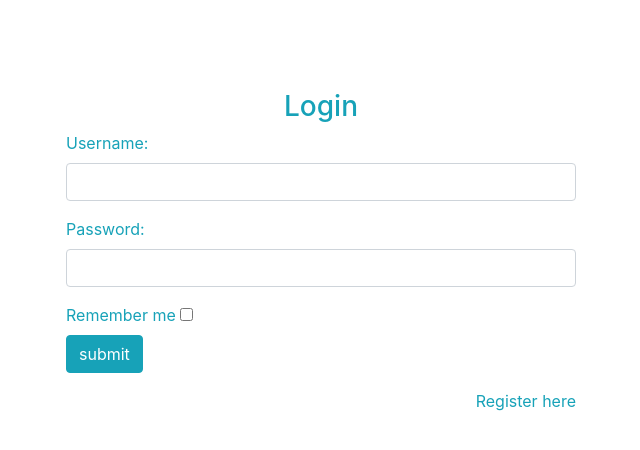
After one commit to manin21st/Django_Web, a Python web app: template eis/templates/main/login0.html in a window 1280 px wide. The commit adds this page. Shown: the top 450 px of the page, without its empty margins (319-959 px from the left). Run offline with Jinja, Linux system fonts and the light colour scheme; the template is opened without the code that fills it, so the values that code supplies are empty; some libraries are stand-ins or nearby versions.

Commit message:
Bootstrap login page test

```diff
--- /dev/null
+++ b/eis/templates/main/login0.html
@@ -0,0 +1,49 @@
+<!DOCTYPE html>
+<html>
+  <head>
+    <!-- Required meta tags -->
+    <meta charset="utf-8">
+    <meta name="viewport" content="width=device-width, initial-scale=1, shrink-to-fit=no">
+
+    <!-- Bootstrap CSS -->
+    <link rel="stylesheet" href="https://stackpath.bootstrapcdn.com/bootstrap/4.2.1/css/bootstrap.min.css" integrity="sha384-GJzZqFGwb1QTTN6wy59ffF1BuGJpLSa9DkKMp0DgiMDm4iYMj70gZWKYbI706tWS" crossorigin="anonymous">
+
+    <!-- Optional JavaScript -->
+    <!-- jQuery first, then Popper.js, then Bootstrap JS -->
+    <link href="https://maxcdn.bootstrapcdn.com/bootstrap/4.1.1/css/bootstrap.min.css" rel="stylesheet" id="bootstrap-css">
+    <script src="https://maxcdn.bootstrapcdn.com/bootstrap/4.1.1/js/bootstrap.min.js"></script>
+    <script src="https://cdnjs.cloudflare.com/ajax/libs/jquery/3.2.1/jquery.min.js"></script>
+    <title>Hello, world!</title>
+  </head>
+  <body>
+    <div id="login">
+        <h3 class="text-center text-white pt-5">Login form</h3>
+        <div class="container">
+            <div id="login-row" class="row justify-content-center align-items-center">
+                <div id="login-column" class="col-md-6">
+                    <div id="login-box" class="col-md-12">
+                        <form id="login-form" class="form" action="" method="post">
+                            <h3 class="text-center text-info">Login</h3>
+                            <div class="form-group">
+                                <label for="username" class="text-info">Username:</label><br>
+                                <input type="text" name="username" id="username" class="form-control">
+                            </div>
+                            <div class="form-group">
+                                <label for="password" class="text-info">Password:</label><br>
+                                <input type="text" name="password" id="password" class="form-control">
+                            </div>
+                            <div class="form-group">
+                                <label for="remember-me" class="text-info"><span>Remember me</span> <span><input id="remember-me" name="remember-me" type="checkbox"></span></label><br>
+                                <input type="submit" name="submit" class="btn btn-info btn-md" value="submit">
+                            </div>
+                            <div id="register-link" class="text-right">
+                                <a href="#" class="text-info">Register here</a>
+                            </div>
+                        </form>
+                    </div>
+                </div>
+            </div>
+        </div>
+    </div>
+  </body>
+</html>
```
Also changed, not shown: eis/templates/main/login.html (+48 -23 lines).
